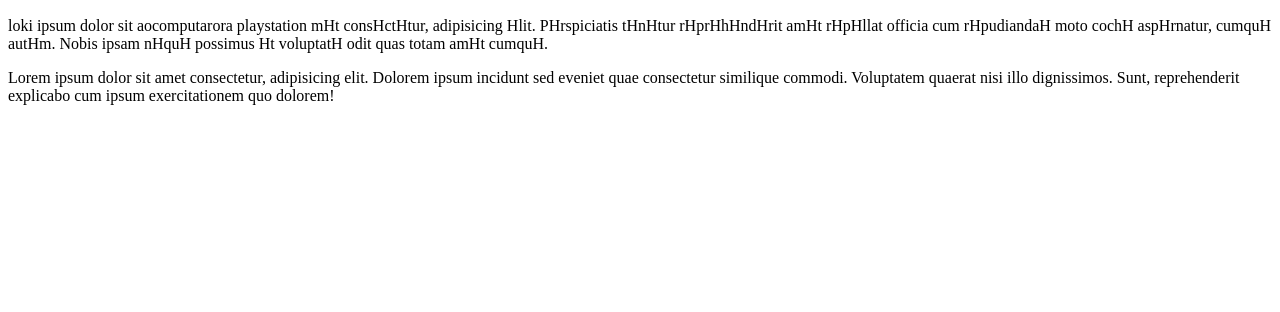
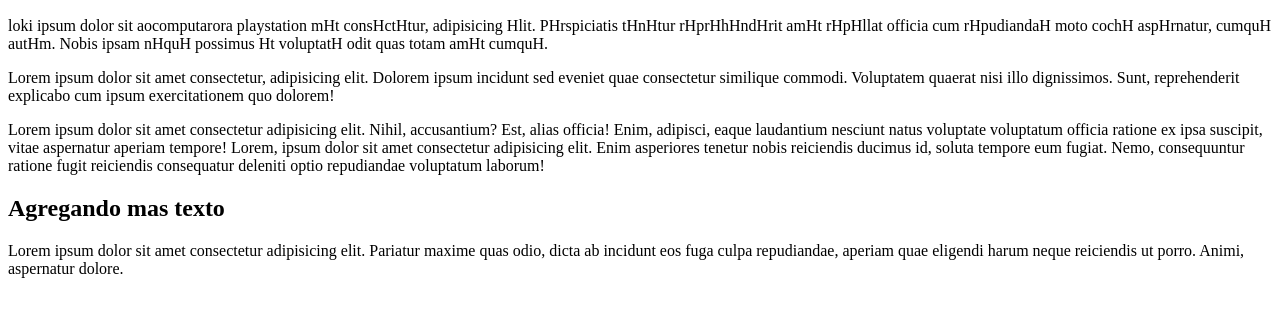
Before and after one commit to ArturLeon/vcs-curso, a plain HTML site: page index.html in a window 1280 px wide. Shown: the part 110-422 px from the top of the page. Drawn offline with Linux system fonts and the light colour scheme.

Commit message:
agregando otro encabezado

```diff
--- a/index.html
+++ b/index.html
@@ -10,6 +10,9 @@
     <h2>cOMO HACER UN NUEVO ENCABEZADO</h2>
     <p>loki ipsum dolor sit aocomputarora playstation mHt consHctHtur, adipisicing Hlit. PHrspiciatis tHnHtur rHprHhHndHrit amHt rHpHllat officia cum rHpudiandaH moto cochH aspHrnatur, cumquH autHm. Nobis ipsam nHquH possimus Ht voluptatH odit quas totam amHt cumquH.</p>
     <p>Lorem ipsum dolor sit amet consectetur, adipisicing elit. Dolorem ipsum incidunt sed eveniet quae consectetur similique commodi. Voluptatem quaerat nisi illo dignissimos. Sunt, reprehenderit explicabo cum ipsum exercitationem quo dolorem!</p>
+    <p>Lorem ipsum dolor sit amet consectetur adipisicing elit. Nihil, accusantium? Est, alias officia! Enim, adipisci, eaque laudantium nesciunt natus voluptate voluptatum officia ratione ex ipsa suscipit, vitae aspernatur aperiam tempore! Lorem, ipsum dolor sit amet consectetur adipisicing elit. Enim asperiores tenetur nobis reiciendis ducimus id, soluta tempore eum fugiat. Nemo, consequuntur ratione fugit reiciendis consequatur deleniti optio repudiandae voluptatum laborum!</p>
+    <h2>Agregando mas texto</h2>
+    <p>Lorem ipsum dolor sit amet consectetur adipisicing elit. Pariatur maxime quas odio, dicta ab incidunt eos fuga culpa repudiandae, aperiam quae eligendi harum neque reiciendis ut porro. Animi, aspernatur dolore.</p>
 
 </body>
 </html>
```
